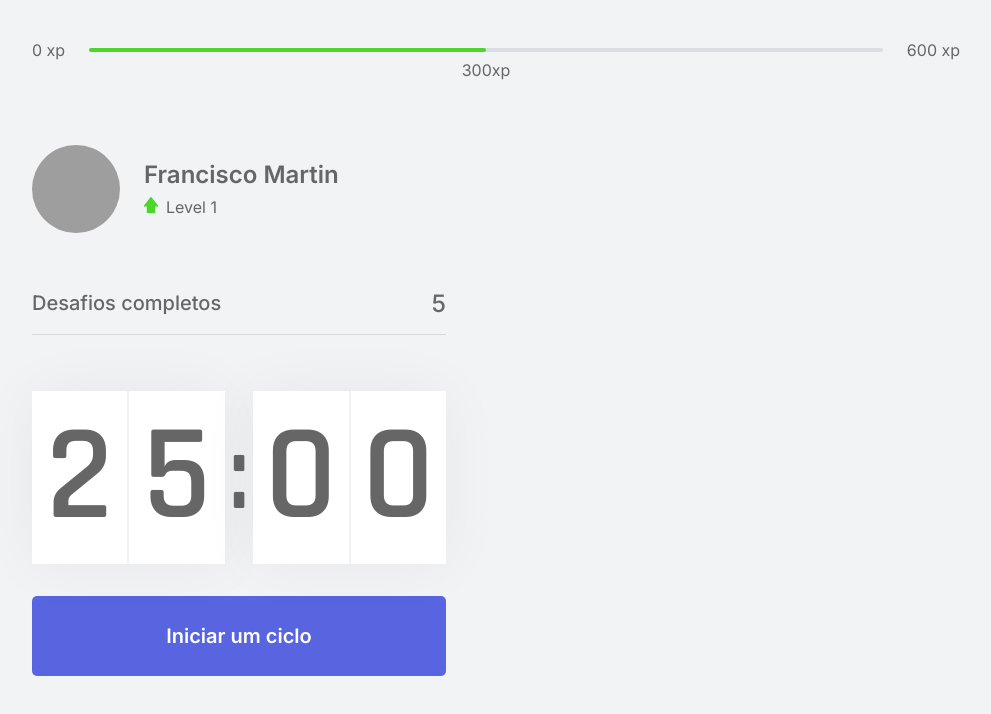
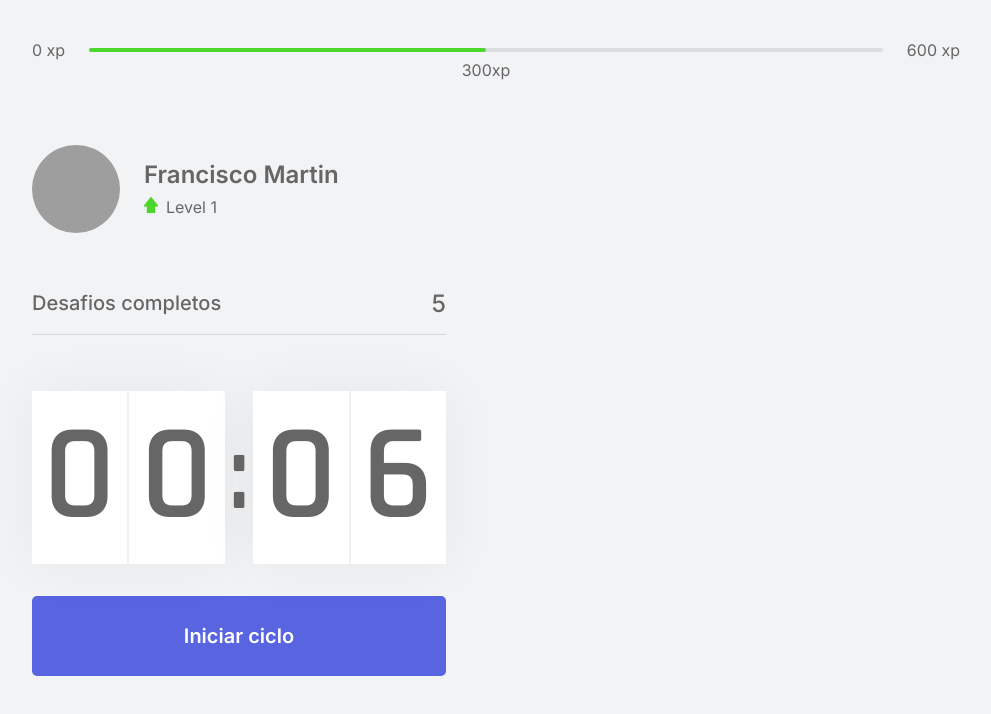
Before and after one commit to franciscoamartin/moveit-next-NLW, a Next.js app: page / in a window 1280 px wide. Shown: the top 714 px of the page, without its empty margins (144-1135 px from the left). Built offline with nearby package versions, Linux system fonts and the light colour scheme; grey boxes are pictures that could not be loaded.

Commit message:
countdown finalized

```diff
--- a/src/components/Countdown.tsx
+++ b/src/components/Countdown.tsx
@@ -1,26 +1,39 @@
 import { useEffect, useState } from "react";
 import styles from "../styles/components/Countdown.module.css";
 
+let countdownTimeout: NodeJS.Timeout;
+
 function Countdown() {
-  const [time, setTime] = useState(25 * 60);
-  const [active, setActive] = useState(false);
+  const [time, setTime] = useState(0.1 * 60);
+  const [isActive, setIsActive] = useState(false);
+  const [hasFinished, setHasFinished] = useState(false);
 
   const minutes = Math.floor(time / 60);
   const seconds = time % 60;
 
   const [minuteLeft, minuteRight] = String(minutes).padStart(2, "0").split("");
   const [secondLeft, secondRight] = String(seconds).padStart(2, "0").split("");
+
   function startCountdown() {
-    setActive(true);
+    setIsActive(true);
+  }
+
+  function resetCountdown() {
+    clearTimeout(countdownTimeout);
+    setIsActive(false);
+    setTime(0.1 * 60);
   }
 
   useEffect(() => {
-    if (active && time > 0) {
-      setTimeout(() => {
+    if (isActive && time > 0) {
+      countdownTimeout = setTimeout(() => {
         setTime(time - 1);
       }, 1000);
+    } else if (isActive && time === 0) {
+      setHasFinished(true);
+      setIsActive(false);
     }
-  }, [active, time]);
+  }, [isActive, time]);
   return (
     <div>
       <div className={styles.countdownContainer}>
@@ -34,13 +47,31 @@
           <span>{secondRight}</span>
         </div>
       </div>
+      {hasFinished ? (
+        <button disabled className={styles.countdownButton}>
+          Ciclo encerrado
+        </button>
+      ) : (
+        <>
+          {isActive ? (
+            <button
+              type="button"
+              className={`${styles.countdownButton} ${styles.countdownButtonActive}`}
+              onClick={resetCountdown}
+            >
+              Abandonar ciclo
+            </button>
+          ) : (
             <button
               type="button"
               className={styles.countdownButton}
               onClick={startCountdown}
             >
-        Iniciar um ciclo
+              Iniciar ciclo
             </button>
+          )}
+        </>
+      )}
     </div>
   );
 }
--- a/src/styles/components/Countdown.module.css
+++ b/src/styles/components/Countdown.module.css
@@ -49,6 +49,22 @@
   transition: background-color 0.2s;
 }
 
-.countdownButton:hover {
+.countdownButton:not(:disabled):hover {
   background: var(--blue-dark);
 }
+
+.countdownButtonActive {
+  background: var(--white);
+  color: var(--title);
+}
+
+.countdownButtonActive:not(:disabled):hover {
+  background: var(--red);
+  color: var(--white);
+}
+
+.countdownButton:disabled {
+  background: var(--white);
+  color: var(--text);
+  cursor: not-allowed;
+}
```
Lines whose indentation alone changed are shown as unchanged.
